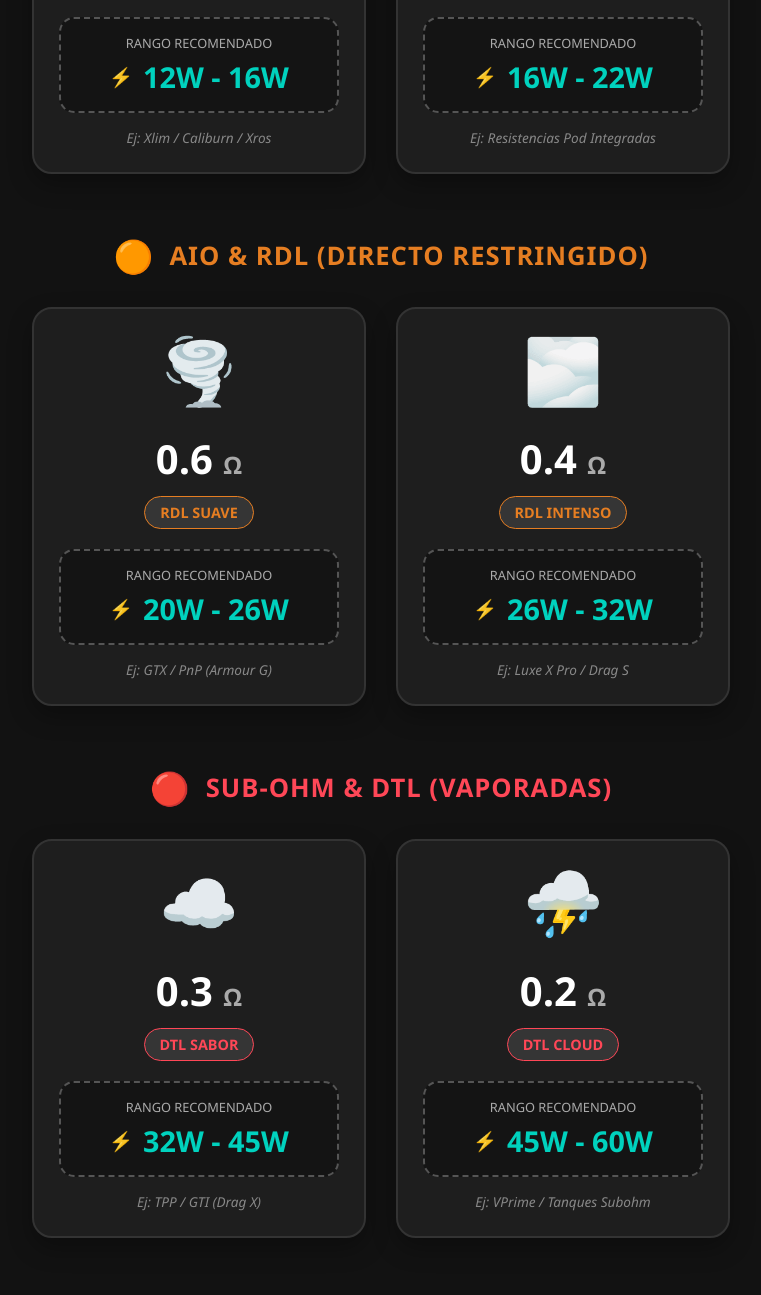
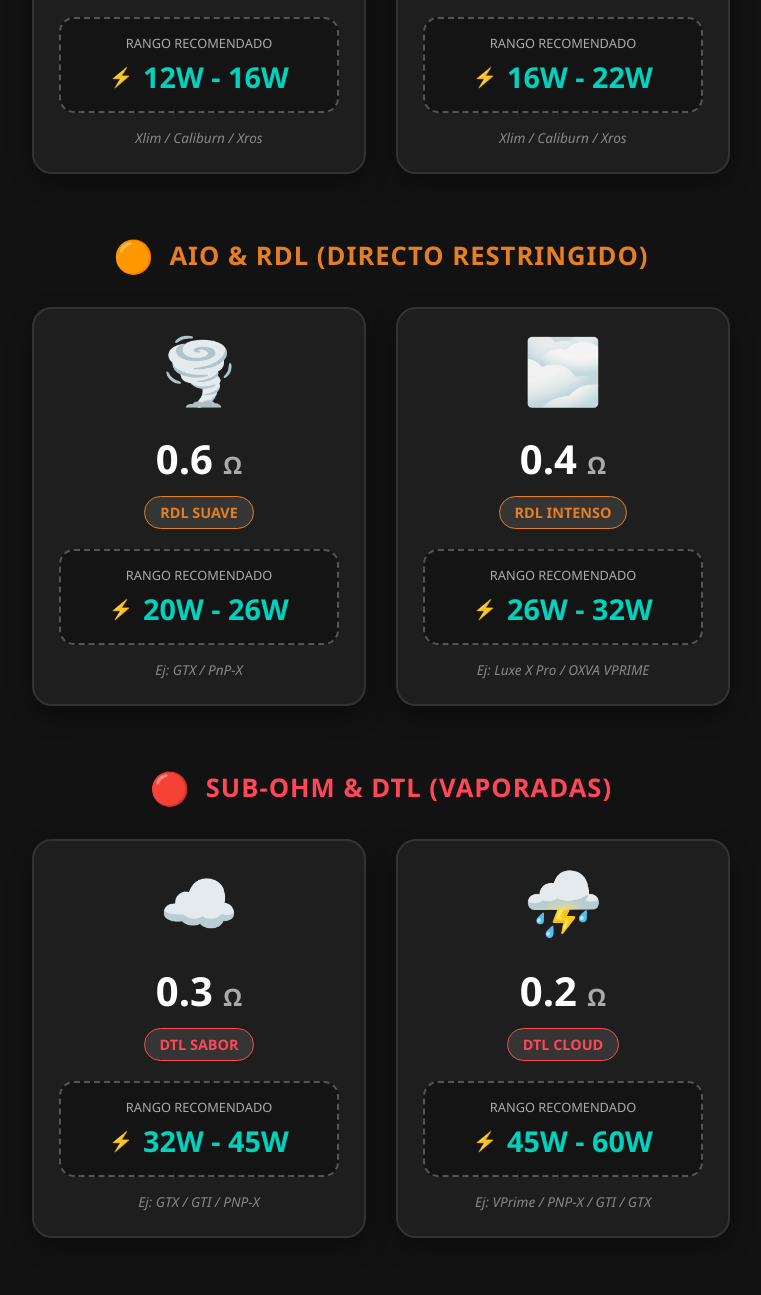
Before and after one commit to grinderart/calculadora-canary, a plain HTML site: page coils.html in a window 1280 px wide. Shown: the part 505-1800 px from the top of the page, without its empty margins (259-1020 px from the left). Drawn offline with Linux system fonts and the light colour scheme.

Commit message:
Add files via upload

```diff
--- a/coils.html
+++ b/coils.html
@@ -260,7 +260,7 @@
                     <span class="bolt-icon">⚡</span> 12W - 16W
                 </div>
             </div>
-            <div class="device-example">Ej: Xlim / Caliburn / Xros</div>
+            <div class="device-example">Xlim / Caliburn / Xros</div>
         </div>
 
         <div class="coil-card">
@@ -274,7 +274,7 @@
                     <span class="bolt-icon">⚡</span> 16W - 22W
                 </div>
             </div>
-             <div class="device-example">Ej: Resistencias Pod Integradas</div>
+             <div class="device-example">Xlim / Caliburn / Xros</div>
         </div>
 
     </div>
@@ -295,7 +295,7 @@
                     <span class="bolt-icon">⚡</span> 20W - 26W
                 </div>
             </div>
-            <div class="device-example">Ej: GTX / PnP (Armour G)</div>
+            <div class="device-example">Ej: GTX / PnP-X </div>
         </div>
 
          <div class="coil-card">
@@ -309,7 +309,7 @@
                     <span class="bolt-icon">⚡</span> 26W - 32W
                 </div>
             </div>
-            <div class="device-example">Ej: Luxe X Pro / Drag S</div>
+            <div class="device-example">Ej: Luxe X Pro / OXVA VPRIME</div>
         </div>
 
     </div>
@@ -330,7 +330,7 @@
                     <span class="bolt-icon">⚡</span> 32W - 45W
                 </div>
             </div>
-            <div class="device-example">Ej: TPP / GTI (Drag X)</div>
+            <div class="device-example">Ej: GTX / GTI / PNP-X </div>
         </div>
 
          <div class="coil-card">
@@ -344,7 +344,7 @@
                     <span class="bolt-icon">⚡</span> 45W - 60W
                 </div>
             </div>
-            <div class="device-example">Ej: VPrime / Tanques Subohm</div>
+            <div class="device-example">Ej: VPrime / PNP-X / GTI / GTX </div>
         </div>
 
     </div>
```
